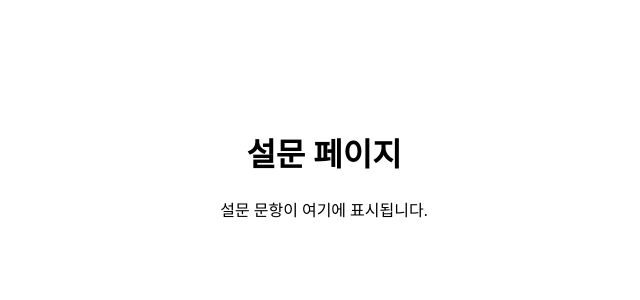
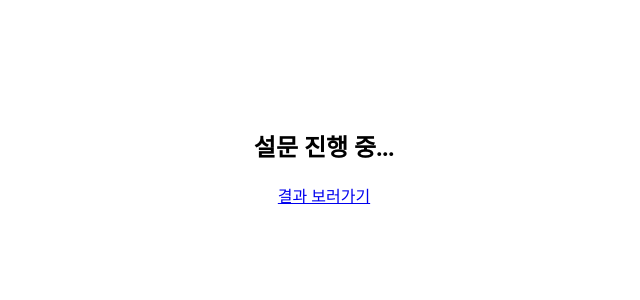
Before and after one commit to joys000/MBTI2, a Next.js app: page /survey in a window 1280 px wide. Shown: the top 300 px of the page, without its empty margins (316-956 px from the left). Built offline with nearby package versions, Linux system fonts and the light colour scheme.

Commit message:
Update survey.tsx

```diff
--- a/pages/survey.tsx
+++ b/pages/survey.tsx
@@ -1,8 +1,11 @@
-export default function SurveyPage() {
+// pages/survey.tsx
+import Link from 'next/link';
+
+export default function Survey() {
   return (
     <main style={{ textAlign: "center", padding: "100px" }}>
-      <h1>설문 페이지</h1>
-      <p>설문 문항이 여기에 표시됩니다.</p>
+      <h2>설문 진행 중...</h2>
+      <Link href="/result">결과 보러가기</Link>
     </main>
   );
 }
```
